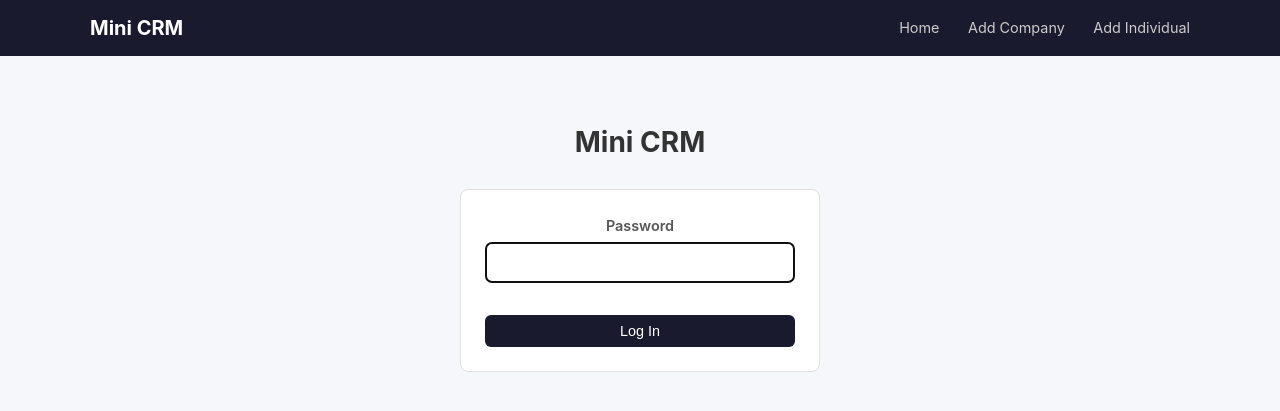
After one commit to jeremymanne/mini-crm, a Flask app: template templates/login.html in a window 1280 px wide. The commit adds this page. Shown: the top 411 px of the page. Run offline with Flask 3, Linux system fonts and the light colour scheme; the template is opened without the code that fills it, so the values that code supplies are empty; some libraries are stand-ins or nearby versions.

Commit message:
Add password protection with login/logout

```diff
--- a/app.py
+++ b/app.py
@@ -1,9 +1,20 @@
 import os
 import sqlite3
-from flask import Flask, render_template, request, redirect, url_for, flash, g
+from functools import wraps
+from flask import Flask, render_template, request, redirect, url_for, flash, g, session
 
 app = Flask(__name__)
 app.secret_key = os.environ.get('SECRET_KEY', 'dev-secret-change-me-in-production')
+APP_PASSWORD = os.environ.get('APP_PASSWORD', '')
+
+
+def login_required(f):
+    @wraps(f)
+    def decorated(*args, **kwargs):
+        if APP_PASSWORD and not session.get('logged_in'):
+            return redirect(url_for('login'))
+        return f(*args, **kwargs)
+    return decorated
 
 DATABASE_URL = os.environ.get('DATABASE_URL')
 USE_POSTGRES = DATABASE_URL is not None
@@ -83,9 +94,31 @@ with app.app_context():
     init_db()
 
 
+# --- Auth ---
+
+@app.route('/login', methods=['GET', 'POST'])
+def login():
+    if not APP_PASSWORD:
+        return redirect(url_for('index'))
+    if request.method == 'POST':
+        if request.form['password'] == APP_PASSWORD:
+            session['logged_in'] = True
+            return redirect(url_for('index'))
+        flash('Incorrect password.', 'error')
+    return render_template('login.html')
+
+
+@app.route('/logout')
+def logout():
+    session.pop('logged_in', None)
+    flash('Logged out.', 'success')
+    return redirect(url_for('login'))
+
+
 # --- Home / Search ---
 
 @app.route('/')
+@login_required
 def index():
     q = request.args.get('q', '').strip()
     if q:
@@ -174,6 +207,7 @@ def index():
 # --- Companies ---
 
 @app.route('/company/add', methods=['GET', 'POST'])
+@login_required
 def add_company():
     if request.method == 'POST':
         name = request.form['name'].strip()
@@ -195,6 +229,7 @@ def add_company():
 
 
 @app.route('/company/<int:id>')
+@login_required
 def company_detail(id):
     company = query_db('SELECT * FROM companies WHERE id = ?', (id,), one=True)
     if not company:
@@ -228,6 +263,7 @@ def company_detail(id):
 
 
 @app.route('/company/<int:id>/edit', methods=['GET', 'POST'])
+@login_required
 def edit_company(id):
     company = query_db('SELECT * FROM companies WHERE id = ?', (id,), one=True)
     if not company:
@@ -252,6 +288,7 @@ def edit_company(id):
 
 
 @app.route('/company/<int:id>/delete', methods=['POST'])
+@login_required
 def delete_company(id):
     query_db('DELETE FROM companies WHERE id = ?', (id,))
     query_db("DELETE FROM notes WHERE entity_type = 'company' AND entity_id = ?", (id,))
@@ -267,6 +304,7 @@ def delete_company(id):
 # --- Individuals ---
 
 @app.route('/individual/add', methods=['GET', 'POST'])
+@login_required
 def add_individual():
     if request.method == 'POST':
         name = request.form['name'].strip()
@@ -289,6 +327,7 @@ def add_individual():
 
 
 @app.route('/individual/<int:id>')
+@login_required
 def individual_detail(id):
     individual = query_db('SELECT * FROM individuals WHERE id = ?', (id,), one=True)
     if not individual:
@@ -322,6 +361,7 @@ def individual_detail(id):
 
 
 @app.route('/individual/<int:id>/edit', methods=['GET', 'POST'])
+@login_required
 def edit_individual(id):
     individual = query_db('SELECT * FROM individuals WHERE id = ?', (id,), one=True)
     if not individual:
@@ -347,6 +387,7 @@ def edit_individual(id):
 
 
 @app.route('/individual/<int:id>/delete', methods=['POST'])
+@login_required
 def delete_individual(id):
     query_db('DELETE FROM individuals WHERE id = ?', (id,))
     query_db("DELETE FROM notes WHERE entity_type = 'individual' AND entity_id = ?", (id,))
@@ -362,6 +403,7 @@ def delete_individual(id):
 # --- Notes ---
 
 @app.route('/note/add', methods=['POST'])
+@login_required
 def add_note():
     entity_type = request.form['entity_type']
     entity_id = int(request.form['entity_id'])
@@ -381,6 +423,7 @@ def add_note():
 
 
 @app.route('/note/<int:id>/delete', methods=['POST'])
+@login_required
 def delete_note(id):
     note = query_db('SELECT * FROM notes WHERE id = ?', (id,), one=True)
     if note:
@@ -397,6 +440,7 @@ def delete_note(id):
 # --- Relationships ---
 
 @app.route('/relationship/add', methods=['POST'])
+@login_required
 def add_relationship():
     from_type = request.form['from_type']
     from_id = int(request.form['from_id'])
@@ -418,6 +462,7 @@ def add_relationship():
 
 
 @app.route('/relationship/<int:id>/delete', methods=['POST'])
+@login_required
 def delete_relationship(id):
     rel = query_db('SELECT * FROM relationships WHERE id = ?', (id,), one=True)
     if rel:
@@ -436,6 +481,7 @@ def delete_relationship(id):
 # --- Follow-Ups ---
 
 @app.route('/follow-up/add', methods=['POST'])
+@login_required
 def add_follow_up():
     title = request.form['title'].strip()
     body = request.form.get('body', '').strip()
@@ -458,6 +504,7 @@ def add_follow_up():
 
 
 @app.route('/follow-up/<int:id>/comment', methods=['POST'])
+@login_required
 def add_follow_up_comment(id):
     comment_text = request.form['comment_text'].strip()
     if not comment_text:
@@ -471,6 +518,7 @@ def add_follow_up_comment(id):
 
 
 @app.route('/follow-up/<int:id>/delete', methods=['POST'])
+@login_required
 def delete_follow_up(id):
     query_db('DELETE FROM follow_up_comments WHERE follow_up_id = ?', (id,))
     query_db('DELETE FROM follow_up_links WHERE follow_up_id = ?', (id,))
--- a/static/css/style.css
+++ b/static/css/style.css
@@ -418,6 +418,38 @@ main {
     resize: vertical;
 }
 
+/* Login */
+.login-container {
+    max-width: 360px;
+    margin: 4rem auto;
+    text-align: center;
+}
+
+.login-container h1 {
+    margin-bottom: 1.5rem;
+    font-size: 1.75rem;
+}
+
+.login-form {
+    background: #fff;
+    border: 1px solid #e0e0e0;
+    border-radius: 8px;
+    padding: 1.5rem;
+}
+
+.login-form input {
+    width: 100%;
+    padding: 0.6rem 0.75rem;
+    border: 1px solid #ddd;
+    border-radius: 6px;
+    font-size: 1rem;
+    margin-bottom: 1rem;
+}
+
+.login-form .btn {
+    width: 100%;
+}
+
 /* Checkbox lists */
 .checkbox-list {
     max-height: 120px;
--- a/templates/base.html
+++ b/templates/base.html
@@ -14,6 +14,9 @@
                 <a href="{{ url_for('index') }}">Home</a>
                 <a href="{{ url_for('add_company') }}">Add Company</a>
                 <a href="{{ url_for('add_individual') }}">Add Individual</a>
+                {% if session.get('logged_in') %}
+                <a href="{{ url_for('logout') }}">Logout</a>
+                {% endif %}
             </div>
         </div>
     </nav>
--- /dev/null
+++ b/templates/login.html
@@ -0,0 +1,14 @@
+{% extends "base.html" %}
+{% block title %}Login - Mini CRM{% endblock %}
+{% block content %}
+<div class="login-container">
+    <h1>Mini CRM</h1>
+    <form method="post" class="login-form">
+        <div class="form-group">
+            <label for="password">Password</label>
+            <input type="password" id="password" name="password" required autofocus>
+        </div>
+        <button type="submit" class="btn">Log In</button>
+    </form>
+</div>
+{% endblock %}
```
